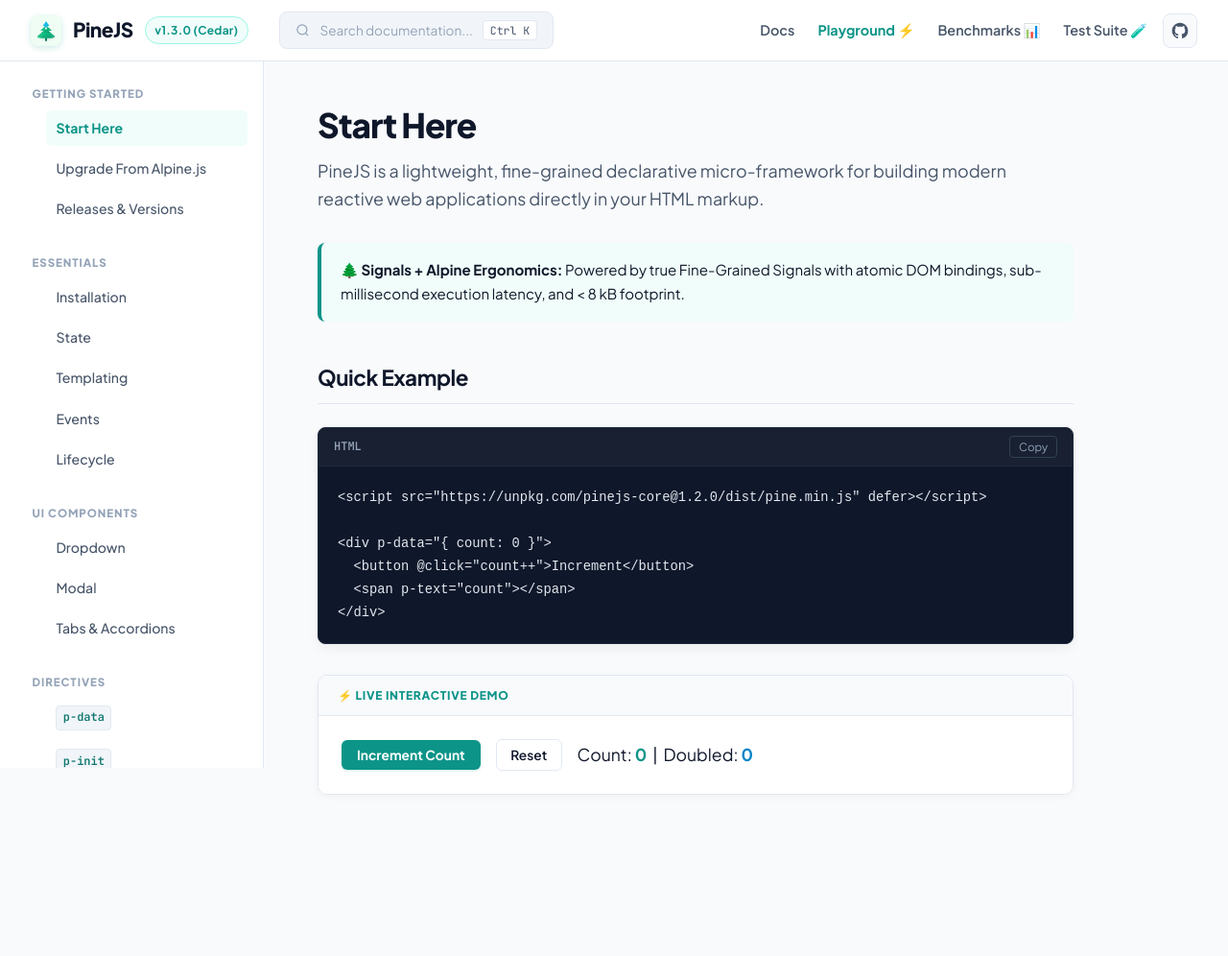
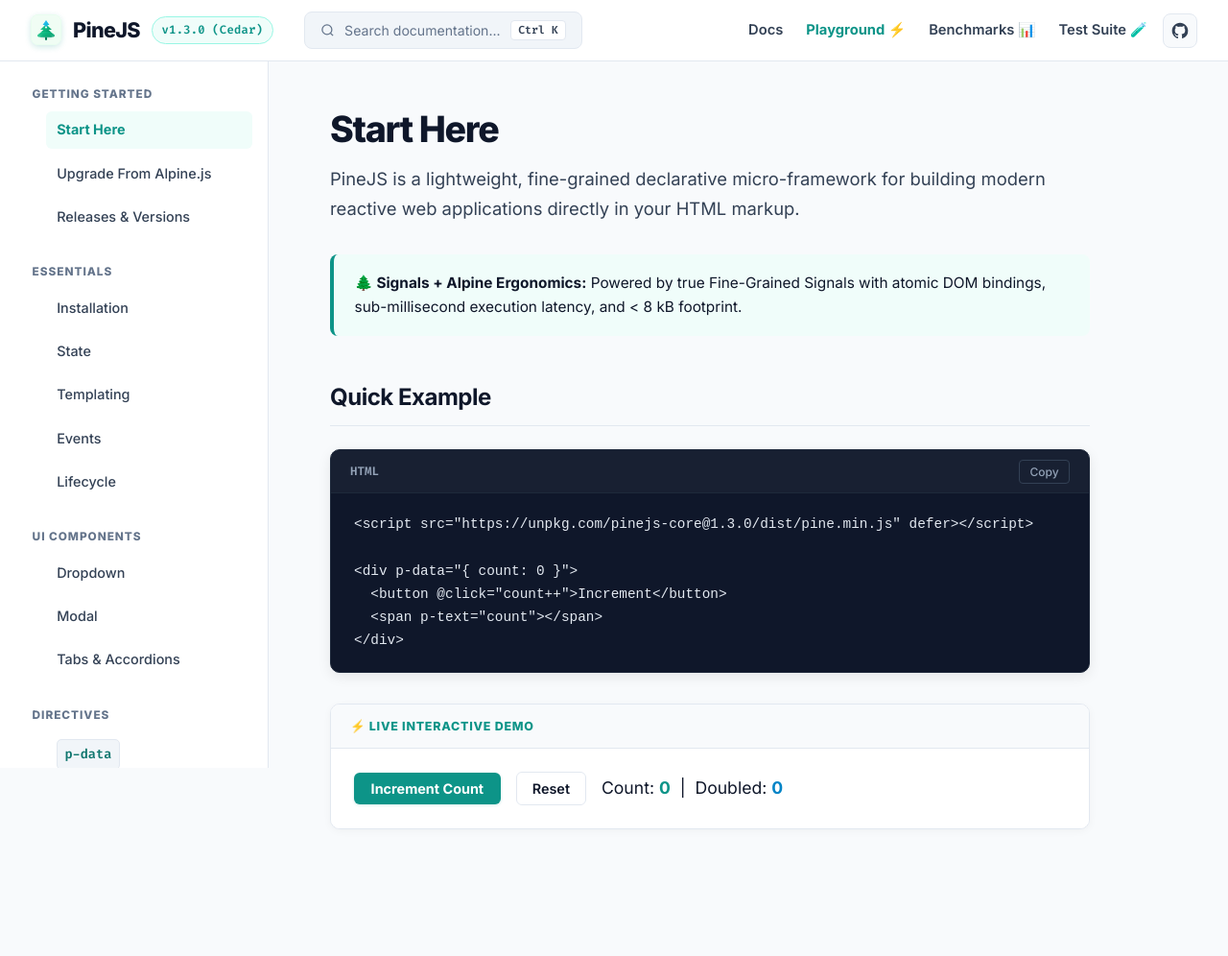
Before and after one commit to jins-coder/pine, a website: page docs/index.html in a window 1280 px wide. Shown: the whole page at 96% size. Before the commit the page ends 960 px from the top, so only its background shows below. Drawn offline with Linux system fonts and the light colour scheme; no server answers.

Commit message:
style(docs): switch typography to Fira Code and Inter with increased hierarchy scale, and load PineJS via CDN with fallback

```diff
--- a/docs/docs.css
+++ b/docs/docs.css
@@ -1,13 +1,13 @@
 /* =========================================================================
    PineJS Documentation Site Stylesheet
-   Modern Clean Light Theme (Alpine.js / VitePress / Tailwind Inspired)
+   Modern Clean Light Theme with Fira Code & Inter
    ========================================================================= */
 
-@import url('https://fonts.googleapis.com/css2?family=Plus+Jakarta+Sans:wght@400;500;600;700;800&family=JetBrains+Mono:wght@400;500;600&display=swap');
+@import url('https://fonts.googleapis.com/css2?family=Fira+Code:wght@400;500;600;700&family=Inter:wght@400;500;600;700;800&display=swap');
 
 :root {
-  --font-sans: 'Plus Jakarta Sans', -apple-system, BlinkMacSystemFont, "Segoe UI", Roboto, sans-serif;
-  --font-mono: 'JetBrains Mono', Menlo, Monaco, Consolas, monospace;
+  --font-sans: 'Inter', -apple-system, BlinkMacSystemFont, "Segoe UI", Roboto, sans-serif;
+  --font-mono: 'Fira Code', ui-monospace, SFMono-Regular, Menlo, Monaco, Consolas, monospace;
 
   /* Clean Light Theme */
   --bg-body: #f8fafc;
@@ -20,8 +20,8 @@
   --border-subtle: #f1f5f9;
 
   --text-primary: #0f172a;
-  --text-secondary: #475569;
-  --text-muted: #94a3b8;
+  --text-secondary: #334155;
+  --text-muted: #64748b;
 
   /* Alpine / Pine Signature Teal */
   --alpine-teal: #0d9488;
@@ -30,7 +30,7 @@
   --alpine-teal-border: #99f6e4;
   --alpine-cyan: #0284c7;
 
-  --sidebar-width: 275px;
+  --sidebar-width: 280px;
   --header-height: 64px;
 }
 
@@ -49,8 +49,10 @@
   font-family: var(--font-sans);
   background: var(--bg-body);
   color: var(--text-primary);
-  line-height: 1.65;
+  font-size: 1rem;
+  line-height: 1.7;
   -webkit-font-smoothing: antialiased;
+  -moz-osx-font-smoothing: grayscale;
 }
 
 /* Custom Sleek Scrollbar */
@@ -81,7 +83,7 @@
   left: 0;
   right: 0;
   height: var(--header-height);
-  background: rgba(255, 255, 255, 0.94);
+  background: rgba(255, 255, 255, 0.95);
   backdrop-filter: blur(12px);
   -webkit-backdrop-filter: blur(12px);
   border-bottom: 1px solid var(--border-color);
@@ -118,15 +120,16 @@
 }
 
 .brand-title {
-  font-size: 1.3rem;
+  font-size: 1.35rem;
   font-weight: 800;
-  letter-spacing: -0.025em;
+  letter-spacing: -0.03em;
   color: var(--text-primary);
 }
 
 .brand-version {
-  font-size: 0.75rem;
-  font-weight: 700;
+  font-family: var(--font-mono);
+  font-size: 0.76rem;
+  font-weight: 600;
   background: var(--alpine-teal-light);
   color: var(--alpine-teal);
   padding: 0.2rem 0.6rem;
@@ -141,30 +144,32 @@
   gap: 0.65rem;
   background: #f1f5f9;
   border: 1px solid var(--border-color);
-  padding: 0.45rem 1rem;
+  padding: 0.5rem 1rem;
   border-radius: 8px;
   color: var(--text-muted);
   cursor: pointer;
-  font-size: 0.85rem;
+  font-size: 0.88rem;
   font-family: var(--font-sans);
   transition: all 0.15s ease;
-  min-width: 250px;
+  min-width: 260px;
 }
 
 .search-trigger:hover {
   border-color: var(--alpine-teal);
   color: var(--text-primary);
+  background: #ffffff;
 }
 
 .search-kbd {
   font-family: var(--font-mono);
   font-size: 0.72rem;
   background: #ffffff;
-  padding: 0.15rem 0.4rem;
+  padding: 0.15rem 0.45rem;
   border-radius: 4px;
   border: 1px solid var(--border-color);
   color: var(--text-secondary);
   margin-left: auto;
+  font-weight: 600;
 }
 
 .nav-links {
@@ -187,7 +192,7 @@
   color: var(--text-secondary);
   text-decoration: none;
   font-weight: 600;
-  font-size: 0.9rem;
+  font-size: 0.92rem;
   transition: color 0.15s ease;
   display: inline-flex;
   align-items: center;
@@ -260,7 +265,7 @@
 }
 
 .sidebar-title {
-  font-size: 0.72rem;
+  font-size: 0.74rem;
   font-weight: 800;
   text-transform: uppercase;
   letter-spacing: 0.08em;
@@ -276,14 +281,19 @@
 .sidebar-item a {
   display: flex;
   align-items: center;
-  gap: 0.4rem;
-  padding: 0.42rem 0.65rem;
+  gap: 0.45rem;
+  padding: 0.45rem 0.7rem;
   color: var(--text-secondary);
   text-decoration: none;
-  font-size: 0.88rem;
+  font-size: 0.9rem;
   font-weight: 500;
   border-radius: 6px;
   transition: all 0.15s ease;
+}
+
+.sidebar-item a code {
+  font-family: var(--font-mono);
+  font-size: 0.85rem;
 }
 
 .sidebar-item a:hover {
@@ -314,8 +324,8 @@
 .main-content {
   margin-left: var(--sidebar-width);
   flex: 1;
-  max-width: 900px;
-  padding: 2.75rem 3.5rem 6rem;
+  max-width: 920px;
+  padding: 3rem 4rem 6rem;
 }
 
 @media (max-width: 1024px) {
@@ -338,25 +348,25 @@
 }
 
 h1.doc-h1 {
-  font-size: 2.2rem;
+  font-size: 2.35rem;
   font-weight: 800;
-  letter-spacing: -0.03em;
-  margin-bottom: 0.75rem;
-  line-height: 1.25;
+  letter-spacing: -0.035em;
+  margin-bottom: 0.85rem;
+  line-height: 1.2;
   color: var(--text-primary);
 }
 
 .lead-p {
-  font-size: 1.12rem;
+  font-size: 1.15rem;
   color: var(--text-secondary);
   margin-bottom: 2rem;
-  line-height: 1.6;
+  line-height: 1.68;
 }
 
 h2.doc-h2 {
-  font-size: 1.4rem;
+  font-size: 1.5rem;
   font-weight: 700;
-  margin: 2.5rem 0 1rem;
+  margin: 2.75rem 0 1rem;
   padding-bottom: 0.5rem;
   border-bottom: 1px solid var(--border-color);
   letter-spacing: -0.02em;
@@ -364,16 +374,17 @@
 }
 
 h3.doc-h3 {
-  font-size: 1.1rem;
+  font-size: 1.2rem;
   font-weight: 600;
-  margin: 1.5rem 0 0.6rem;
+  margin: 1.75rem 0 0.7rem;
   color: var(--text-primary);
 }
 
 p {
-  margin-bottom: 1.2rem;
+  margin-bottom: 1.25rem;
   color: var(--text-secondary);
-  font-size: 0.96rem;
+  font-size: 1rem;
+  line-height: 1.72;
 }
 
 strong {
@@ -385,43 +396,45 @@
   margin-bottom: 1.5rem;
   padding-left: 1.5rem;
   color: var(--text-secondary);
+  font-size: 0.98rem;
+  line-height: 1.7;
 }
 
 li {
-  margin-bottom: 0.35rem;
+  margin-bottom: 0.4rem;
 }
 
-/* Inline Code Elements */
+/* Inline Code Elements with Fira Code */
 code:not(pre code) {
   font-family: var(--font-mono);
-  font-size: 0.85em;
+  font-size: 0.88em;
   background: #f1f5f9;
   color: #0f766e;
-  padding: 0.15rem 0.4rem;
-  border-radius: 4px;
+  padding: 0.2rem 0.45rem;
+  border-radius: 5px;
   border: 1px solid var(--border-color);
   font-weight: 600;
 }
 
-/* Code Blocks with Dark Slate Syntax Container */
+/* Code Blocks with Fira Code & Dark Slate Syntax Container */
 .code-box {
   position: relative;
   background: #0f172a;
   border: 1px solid #1e293b;
-  border-radius: 8px;
+  border-radius: 10px;
   margin: 1.5rem 0 2rem;
   overflow: hidden;
-  box-shadow: 0 4px 12px rgba(0,0,0,0.06);
+  box-shadow: 0 4px 14px rgba(0,0,0,0.08);
 }
 
 .code-header {
   display: flex;
   justify-content: space-between;
   align-items: center;
-  padding: 0.5rem 1rem;
+  padding: 0.6rem 1.25rem;
   background: rgba(255, 255, 255, 0.04);
   border-bottom: 1px solid #1e293b;
-  font-size: 0.75rem;
+  font-size: 0.78rem;
   font-family: var(--font-mono);
   color: #94a3b8;
   font-weight: 600;
@@ -431,12 +444,13 @@
   background: transparent;
   border: 1px solid #334155;
   color: #94a3b8;
-  padding: 0.2rem 0.55rem;
+  padding: 0.25rem 0.65rem;
   border-radius: 4px;
-  font-size: 0.72rem;
+  font-size: 0.75rem;
   cursor: pointer;
   transition: all 0.15s ease;
   font-family: var(--font-sans);
+  font-weight: 500;
 }
 
 .code-copy-btn:hover {
@@ -446,11 +460,11 @@
 
 pre {
   margin: 0;
-  padding: 1.25rem;
+  padding: 1.25rem 1.5rem;
   overflow-x: auto;
   font-family: var(--font-mono);
-  font-size: 0.86rem;
-  line-height: 1.6;
+  font-size: 0.9rem;
+  line-height: 1.68;
   color: #e2e8f0;
 }
 
@@ -465,10 +479,10 @@
 }
 
 .demo-preview-header {
-  padding: 0.65rem 1.25rem;
+  padding: 0.75rem 1.25rem;
   background: #f8fafc;
   border-bottom: 1px solid var(--border-color);
-  font-size: 0.75rem;
+  font-size: 0.78rem;
   font-weight: 800;
   text-transform: uppercase;
   letter-spacing: 0.06em;
@@ -485,13 +499,14 @@
 
 /* Alert Boxes */
 .doc-alert {
-  padding: 1rem 1.25rem;
+  padding: 1.1rem 1.35rem;
   border-radius: 8px;
   margin: 1.5rem 0;
   border-left: 4px solid var(--alpine-teal);
   background: var(--alpine-teal-light);
   color: var(--text-primary);
-  font-size: 0.94rem;
+  font-size: 0.96rem;
+  line-height: 1.65;
 }
 
 .doc-alert.info {
@@ -512,19 +527,19 @@
   width: 100%;
   border-collapse: collapse;
   text-align: left;
-  font-size: 0.88rem;
+  font-size: 0.92rem;
 }
 
 .doc-table th {
   background: #f8fafc;
-  padding: 0.75rem 1rem;
+  padding: 0.85rem 1.1rem;
   font-weight: 700;
   color: var(--text-primary);
   border-bottom: 1px solid var(--border-color);
 }
 
 .doc-table td {
-  padding: 0.75rem 1rem;
+  padding: 0.85rem 1.1rem;
   border-bottom: 1px solid var(--border-color);
   color: var(--text-secondary);
 }
@@ -538,12 +553,12 @@
   background: var(--alpine-teal);
   color: #ffffff;
   font-weight: 700;
-  padding: 0.45rem 1rem;
+  padding: 0.5rem 1.1rem;
   border-radius: 6px;
   border: none;
   cursor: pointer;
   font-family: var(--font-sans);
-  font-size: 0.86rem;
+  font-size: 0.9rem;
   transition: all 0.15s ease;
   box-shadow: 0 1px 3px rgba(13, 148, 136, 0.2);
 }
@@ -557,11 +572,11 @@
   color: var(--text-primary);
   border: 1px solid var(--border-color);
   font-weight: 600;
-  padding: 0.45rem 0.9rem;
+  padding: 0.5rem 1rem;
   border-radius: 6px;
   cursor: pointer;
   font-family: var(--font-sans);
-  font-size: 0.86rem;
+  font-size: 0.9rem;
   transition: all 0.15s ease;
 }
 
@@ -574,10 +589,10 @@
   background: #ffffff;
   border: 1px solid var(--border-color);
   color: var(--text-primary);
-  padding: 0.45rem 0.75rem;
+  padding: 0.5rem 0.85rem;
   border-radius: 6px;
   font-family: var(--font-sans);
-  font-size: 0.88rem;
+  font-size: 0.92rem;
   outline: none;
   transition: border-color 0.15s ease;
 }
@@ -620,7 +635,7 @@
 .search-input-wrapper {
   display: flex;
   align-items: center;
-  padding: 1rem 1.25rem;
+  padding: 1.1rem 1.35rem;
   border-bottom: 1px solid var(--border-color);
   gap: 0.75rem;
 }
@@ -657,12 +672,12 @@
 
 .search-result-title {
   font-weight: 700;
-  font-size: 0.92rem;
+  font-size: 0.94rem;
   color: var(--text-primary);
 }
 
 .search-result-category {
-  font-size: 0.7rem;
+  font-size: 0.72rem;
   color: var(--alpine-teal);
   text-transform: uppercase;
   letter-spacing: 0.06em;
@@ -670,6 +685,6 @@
 }
 
 .search-result-desc {
-  font-size: 0.8rem;
+  font-size: 0.84rem;
   color: var(--text-muted);
 }
--- a/docs/index.html
+++ b/docs/index.html
@@ -7,8 +7,9 @@
   <meta name="description" content="Next-generation CDN-based fine-grained reactive declarative micro-framework. Complete Alpine.js parity with signals, faster DOM updates, and built-in plugins.">
   <link rel="icon" type="image/svg+xml" href="favicon.svg">
   <link rel="stylesheet" href="docs.css">
-  <!-- Load PineJS library -->
-  <script src="../dist/pine.js"></script>
+  <!-- Load PineJS library via CDN with local fallback -->
+  <script src="https://unpkg.com/pinejs-core@1.3.0/dist/pine.min.js"></script>
+  <script>window.Pine || document.write('<script src="../dist/pine.min.js"><\/script>')</script>
   <script src="docs.js" defer></script>
 </head>
 <body>
@@ -189,7 +190,7 @@
         <h2 class="doc-h2">Quick Example</h2>
         <div class="code-box">
           <div class="code-header"><span>HTML</span><button class="code-copy-btn">Copy</button></div>
-          <pre><code>&lt;script src="https://unpkg.com/pinejs-core@1.2.0/dist/pine.min.js" defer&gt;&lt;/script&gt;
+          <pre><code>&lt;script src="https://unpkg.com/pinejs-core@1.3.0/dist/pine.min.js" defer&gt;&lt;/script&gt;
 
 &lt;div p-data="{ count: 0 }"&gt;
   &lt;button @click="count++"&gt;Increment&lt;/button&gt;
@@ -256,7 +257,7 @@
 
         <div class="code-box">
           <div class="code-header"><span>HTML</span><button class="code-copy-btn">Copy</button></div>
-          <pre><code>&lt;script src="https://unpkg.com/pinejs-core@1.0.0/dist/pine.min.js" defer&gt;&lt;/script&gt;</code></pre>
+          <pre><code>&lt;script src="https://unpkg.com/pinejs-core@1.3.0/dist/pine.min.js" defer&gt;&lt;/script&gt;</code></pre>
         </div>
 
         <div class="demo-card">
```
Also changed, not shown: docs/benchmarks.html (+3 -2 lines), docs/playground.html (+4 -2 lines).
